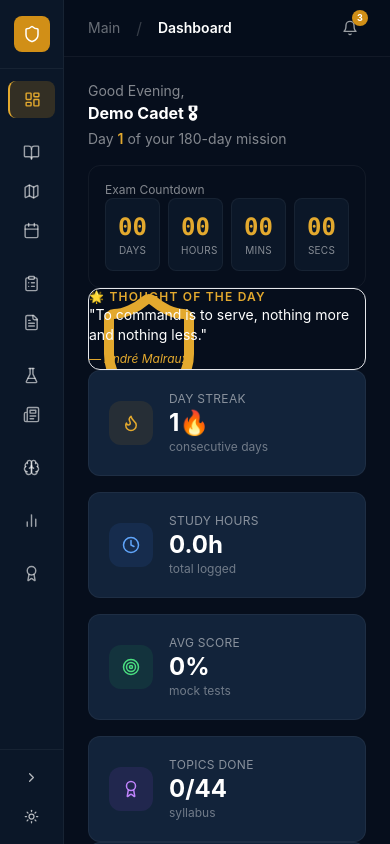
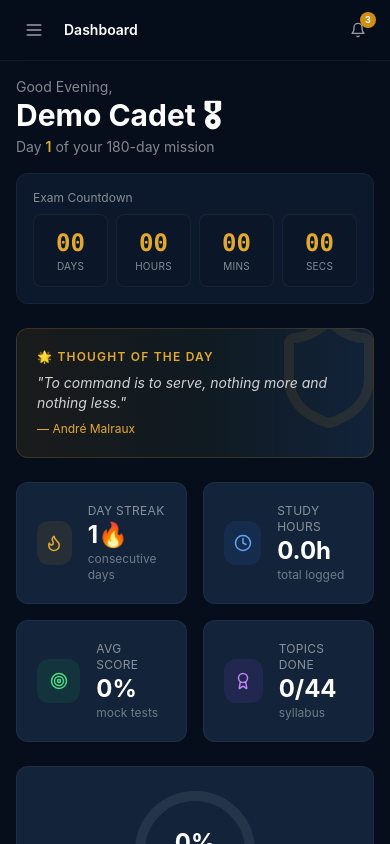
Before and after one commit to thesayambatra/sayam-portfolio, a Next.js app in the folder Defence/: page / in a window 390 px wide. Both pictures are taken after a click on the button "Continue as Guest (Demo Account) →". Shown: the top 844 px of the page. Built offline with nearby package versions, Linux system fonts and the light colour scheme.

Commit message:
Mobile responsiveness: sidebar drawer, hamburger menu, tab wrapping, table column hiding

```diff
--- a/Defence/app/page.tsx
+++ b/Defence/app/page.tsx
@@ -1,7 +1,7 @@
 "use client";
 import { useEffect, useState } from "react";
 import Sidebar, { NAV_ITEMS } from "@/components/Sidebar";
-import { Search, Bell } from "lucide-react";
+import { Search, Bell, Menu } from "lucide-react";
 import { useProgress } from "@/lib/store/progressStore";
 import Dashboard from "@/views/Dashboard";
 import Syllabus from "@/views/Syllabus";
@@ -21,18 +21,17 @@ export default function Home() {
   const { darkMode } = useProgress();
   const [active, setActive] = useState("dashboard");
   const [collapsed, setCollapsed] = useState(false);
+  const [mobileOpen, setMobileOpen] = useState(false);
   const [ready, setReady] = useState(false);
   const [authed, setAuthed] = useState(false);
 
   useEffect(() => {
-    // Check if user exists in localStorage (simple auth for demo)
     const user = localStorage.getItem("defenceprep-user");
     if (user) setAuthed(true);
     setReady(true);
   }, []);
 
   useEffect(() => {
-    // Apply dark mode class to body
     if (darkMode) {
       document.body.classList.add("dark");
       document.body.style.background = "#0b1728";
@@ -42,10 +41,13 @@ export default function Home() {
     }
   }, [darkMode]);
 
-  // Handle mobile sidebar overlay
+  // Collapse sidebar on desktop resize
   useEffect(() => {
     const handleResize = () => {
-      if (window.innerWidth < 768) setCollapsed(true);
+      if (window.innerWidth < 768) {
+        setCollapsed(true);
+        setMobileOpen(false);
+      }
     };
     handleResize();
     window.addEventListener("resize", handleResize);
@@ -53,7 +55,6 @@ export default function Home() {
   }, []);
 
   if (!ready) return <div className="min-h-screen bg-navy-950" />;
-
   if (!authed) return <Login onLogin={() => setAuthed(true)} />;
 
   const renderView = () => {
@@ -78,27 +79,59 @@ export default function Home() {
 
   return (
     <div className={`flex min-h-screen ${darkMode ? "bg-navy-950" : "bg-gray-100"}`}>
-      <Sidebar active={active} onNavigate={setActive} collapsed={collapsed} onCollapse={setCollapsed} />
-      <main className="flex-1 overflow-x-hidden">
+      {/* Sidebar — hidden on mobile (drawer), visible on md+ */}
+      <div className="hidden md:flex">
+        <Sidebar
+          active={active}
+          onNavigate={setActive}
+          collapsed={collapsed}
+          onCollapse={setCollapsed}
+          mobileOpen={mobileOpen}
+          onMobileClose={() => setMobileOpen(false)}
+        />
+      </div>
+
+      {/* Mobile drawer sidebar */}
+      <div className="md:hidden">
+        <Sidebar
+          active={active}
+          onNavigate={(id) => { setActive(id); setMobileOpen(false); }}
+          collapsed={false}
+          onCollapse={setCollapsed}
+          mobileOpen={mobileOpen}
+          onMobileClose={() => setMobileOpen(false)}
+        />
+      </div>
+
+      <main className="flex-1 overflow-x-hidden min-w-0">
         {/* Top bar */}
         <header className={`sticky top-0 z-30 ${darkMode ? "bg-navy-950/80" : "bg-gray-100/80"} backdrop-blur-md border-b ${
           darkMode ? "border-white/5" : "border-gray-200"
-        } px-6 py-3 flex items-center gap-4`}>
-          <div className="text-sm text-white/40">{currentNavItem?.group}</div>
-          <div className="text-white/20">/</div>
-          <div className="text-sm font-semibold text-white">{currentNavItem?.label ?? "Dashboard"}</div>
+        } px-4 md:px-6 py-3 flex items-center gap-3`}>
+          {/* Hamburger — mobile only */}
+          <button
+            onClick={() => setMobileOpen(true)}
+            className="md:hidden p-2 rounded-lg hover:bg-white/10 text-white/60 flex-shrink-0"
+            aria-label="Open menu"
+          >
+            <Menu size={20} />
+          </button>
+
+          <div className="text-sm text-white/40 hidden sm:block">{currentNavItem?.group}</div>
+          <div className="text-white/20 hidden sm:block">/</div>
+          <div className="text-sm font-semibold text-white truncate">{currentNavItem?.label ?? "Dashboard"}</div>
           <div className="flex-1" />
           <div className="hidden md:flex items-center gap-2 text-xs text-white/50 bg-white/5 border border-white/5 rounded-lg px-3 py-1.5">
             <Search size={12} className="text-gold-400" />
             Search syllabus, tests, GK...
           </div>
-          <button className="relative p-2 rounded-lg hover:bg-white/10 text-white/60">
+          <button className="relative p-2 rounded-lg hover:bg-white/10 text-white/60 flex-shrink-0">
             <Bell size={16} />
             <span className="absolute -top-0.5 -right-0.5 w-4 h-4 bg-gold-500 rounded-full text-[9px] flex items-center justify-center text-white font-bold">3</span>
           </button>
         </header>
 
-        <div className="p-6 max-w-7xl mx-auto animate-fade-in">{renderView()}</div>
+        <div className="p-4 md:p-6 max-w-7xl mx-auto animate-fade-in">{renderView()}</div>
       </main>
     </div>
   );
--- a/Defence/components/Sidebar.tsx
+++ b/Defence/components/Sidebar.tsx
@@ -3,7 +3,7 @@ import {
   LayoutDashboard, BookOpen, Map, Calendar, ClipboardList,
   FileText, Newspaper, Users, BarChart2, Shield, Star,
   Search, Bell, Settings, ChevronRight, FlaskConical,
-  Brain, Award, Moon, Sun, LogOut,
+  Brain, Award, Moon, Sun, LogOut, X,
 } from "lucide-react";
 import { useProgress } from "@/lib/store/progressStore";
 
@@ -26,9 +26,11 @@ interface SidebarProps {
   onNavigate: (id: string) => void;
   collapsed: boolean;
   onCollapse: (v: boolean) => void;
+  mobileOpen?: boolean;
+  onMobileClose?: () => void;
 }
 
-export default function Sidebar({ active, onNavigate, collapsed, onCollapse }: SidebarProps) {
+export default function Sidebar({ active, onNavigate, collapsed, onCollapse, mobileOpen = false, onMobileClose }: SidebarProps) {
   const { name, exam, streakDays, toggleDarkMode, darkMode } = useProgress();
 
   const groups: string[] = NAV_ITEMS.reduce<string[]>((acc, item) => {
@@ -36,23 +38,50 @@ export default function Sidebar({ active, onNavigate, collapsed, onCollapse }: S
     return acc;
   }, []);
 
+  const handleNavigate = (id: string) => {
+    onNavigate(id);
+    onMobileClose?.();
+  };
+
   return (
+    <>
+      {/* Mobile overlay backdrop */}
+      {mobileOpen && (
+        <div
+          className="fixed inset-0 bg-black/60 z-40 md:hidden"
+          onClick={onMobileClose}
+        />
+      )}
+
       <aside
-      className={`flex flex-col bg-navy-900 border-r border-white/5 h-screen sticky top-0 transition-all duration-300 ${
-        collapsed ? "w-16" : "w-64"
-      } flex-shrink-0`}
+        className={`
+          flex flex-col bg-navy-900 border-r border-white/5 h-screen
+          transition-all duration-300 flex-shrink-0
+          /* Desktop: inline, collapsible */
+          md:sticky md:top-0 md:translate-x-0
+          ${collapsed ? "md:w-16" : "md:w-64"}
+          /* Mobile: fixed drawer, slides in from left */
+          fixed top-0 left-0 z-50 w-72
+          ${mobileOpen ? "translate-x-0" : "-translate-x-full"}
+          md:relative md:flex
+        `}
       >
         {/* Logo */}
-      <div className={`flex items-center gap-3 p-4 border-b border-white/5 ${collapsed ? "justify-center" : ""}`}>
+        <div className={`flex items-center gap-3 p-4 border-b border-white/5 ${collapsed ? "md:justify-center" : ""}`}>
           <div className="w-9 h-9 rounded-lg bg-gold-500 flex items-center justify-center flex-shrink-0">
             <Shield size={18} className="text-white" />
           </div>
-        {!collapsed && (
-          <div>
+          <div className={`${collapsed ? "md:hidden" : ""}`}>
             <div className="text-sm font-bold text-white leading-tight">DEFENCEPREP</div>
             <div className="text-[10px] text-gold-400 uppercase tracking-widest">Armed Forces Prep</div>
           </div>
-        )}
+          {/* Mobile close button */}
+          <button
+            onClick={onMobileClose}
+            className="ml-auto p-1 rounded-lg hover:bg-white/10 text-white/60 md:hidden"
+          >
+            <X size={18} />
+          </button>
         </div>
 
         {/* Nav */}
@@ -64,6 +93,9 @@ export default function Sidebar({ active, onNavigate, collapsed, onCollapse }: S
                 {!collapsed && (
                   <div className="text-[10px] uppercase text-white/30 tracking-widest px-3 mb-1 font-semibold">{group}</div>
                 )}
+                <div className="hidden md:block text-[10px] uppercase text-white/30 tracking-widest px-3 mb-1 font-semibold">
+                  {collapsed ? "" : ""}
+                </div>
                 <div className="space-y-0.5">
                   {items.map((item) => {
                     const Icon = item.icon;
@@ -71,14 +103,14 @@ export default function Sidebar({ active, onNavigate, collapsed, onCollapse }: S
                     return (
                       <button
                         key={item.id}
-                      onClick={() => onNavigate(item.id)}
+                        onClick={() => handleNavigate(item.id)}
                         title={collapsed ? item.label : undefined}
                         className={`nav-item w-full text-left ${isActive ? "nav-item-active" : "nav-item-inactive"} ${
-                        collapsed ? "justify-center px-2" : ""
+                          collapsed ? "md:justify-center md:px-2" : ""
                         }`}
                       >
                         <Icon size={17} className="flex-shrink-0" />
-                      {!collapsed && <span>{item.label}</span>}
+                        <span className={`${collapsed ? "md:hidden" : ""}`}>{item.label}</span>
                       </button>
                     );
                   })}
@@ -90,31 +122,28 @@ export default function Sidebar({ active, onNavigate, collapsed, onCollapse }: S
 
         {/* Bottom */}
         <div className="border-t border-white/5 p-3 space-y-2">
-        {!collapsed && (
-          <div className="flex items-center gap-3 px-2 py-2 rounded-lg bg-gold-500/10">
-            <div className="w-8 h-8 rounded-full bg-gold-500 flex items-center justify-center text-xs font-bold text-white">
+          <div className={`flex items-center gap-3 px-2 py-2 rounded-lg bg-gold-500/10 ${collapsed ? "md:hidden" : ""}`}>
+            <div className="w-8 h-8 rounded-full bg-gold-500 flex items-center justify-center text-xs font-bold text-white flex-shrink-0">
               {name.charAt(0).toUpperCase()}
             </div>
-            <div>
-              <div className="text-sm font-semibold text-white leading-tight">{name}</div>
+            <div className="min-w-0">
+              <div className="text-sm font-semibold text-white leading-tight truncate">{name}</div>
               <div className="text-[10px] text-white/50">{exam} · 🔥 {streakDays}d streak</div>
             </div>
           </div>
-        )}
-        <div className={`flex ${collapsed ? "flex-col items-center gap-2" : "items-center gap-2"}`}>
-          <button onClick={() => onCollapse(!collapsed)} className="btn-ghost p-2" title={collapsed ? "Expand" : "Collapse"}>
+          <div className={`flex items-center gap-2 ${collapsed ? "md:flex-col" : ""}`}>
+            <button onClick={() => onCollapse(!collapsed)} className="btn-ghost p-2 hidden md:flex" title={collapsed ? "Expand" : "Collapse"}>
               <ChevronRight size={15} className={`transition-transform ${collapsed ? "" : "rotate-180"}`} />
             </button>
             <button onClick={toggleDarkMode} className="btn-ghost p-2" title="Toggle theme">
               {darkMode ? <Sun size={15} /> : <Moon size={15} />}
             </button>
-          {!collapsed && (
-            <button onClick={() => onNavigate("profile")} className="btn-ghost p-2 ml-auto" title="Settings">
+            <button onClick={() => handleNavigate("profile")} className={`btn-ghost p-2 ${collapsed ? "md:hidden" : "ml-auto"}`} title="Settings">
               <Settings size={15} />
             </button>
-          )}
           </div>
         </div>
       </aside>
+    </>
   );
 }
--- a/Defence/tailwind.config.ts
+++ b/Defence/tailwind.config.ts
@@ -2,7 +2,7 @@ import type { Config } from "tailwindcss";
 
 const config: Config = {
   darkMode: "class",
-  content: ["./app/**/*.{ts,tsx}", "./components/**/*.{ts,tsx}"],
+  content: ["./app/**/*.{ts,tsx}", "./components/**/*.{ts,tsx}", "./views/**/*.{ts,tsx}"],
   theme: {
     extend: {
       colors: {
--- a/Defence/views/Resources.tsx
+++ b/Defence/views/Resources.tsx
@@ -50,7 +50,7 @@ export default function Resources() {
       <SectionHeading title="Learning Resources" sub="Study materials, formula sheets, vocabulary and notes." />
 
       {/* Tabs */}
-      <div className="flex gap-2">
+      <div className="flex flex-wrap gap-2">
         {[
           { id: "materials", label: "Study Materials" },
           { id: "vocab", label: "Vocabulary Builder" },
--- a/Defence/views/Syllabus.tsx
+++ b/Defence/views/Syllabus.tsx
@@ -48,7 +48,7 @@ export default function Syllabus() {
       />
 
       {/* Tabs */}
-      <div className="flex gap-2">
+      <div className="flex flex-wrap gap-2">
         {(["CDS", "AFCAT", "OTA"] as const).map((t) => (
           <button
             key={t}
```
Also changed, not shown: Defence/views/Admin.tsx (+6 -6 lines), Defence/views/Analytics.tsx (+7 -7 lines), Defence/views/MockTests.tsx (+8 -6 lines). Lines whose indentation alone changed are shown as unchanged.
